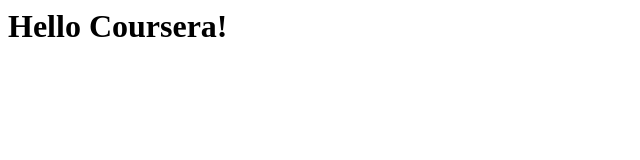
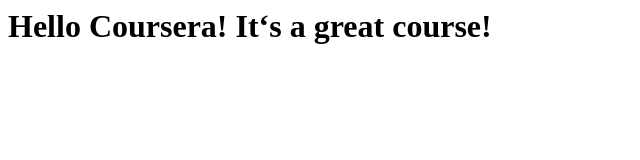
Before and after one commit to dlopera/coursera-test, a plain HTML site: page site/index.html in a window 1280 px wide. Shown: the whole page, without its empty margins (0-640 px from the left). Drawn offline with Linux system fonts and the light colour scheme.

Commit message:
Small addition to our page content.

```diff
--- a/site/index.html
+++ b/site/index.html
@@ -3,6 +3,6 @@
         <title>Hello Coursera!</title>
     </head>
     <body>
-<h1>Hello Coursera!</h1>
+<h1>Hello Coursera! Itʻs a great course!</h1>
     </body>
 </html>
```
